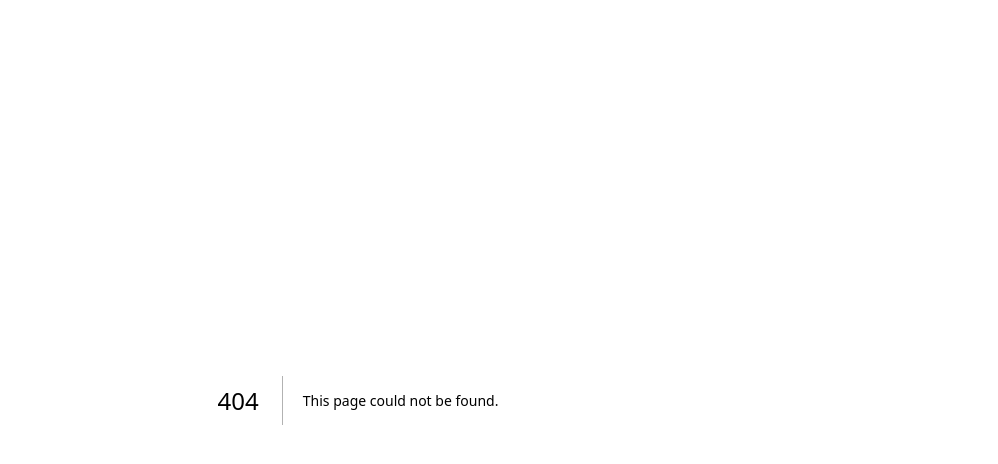
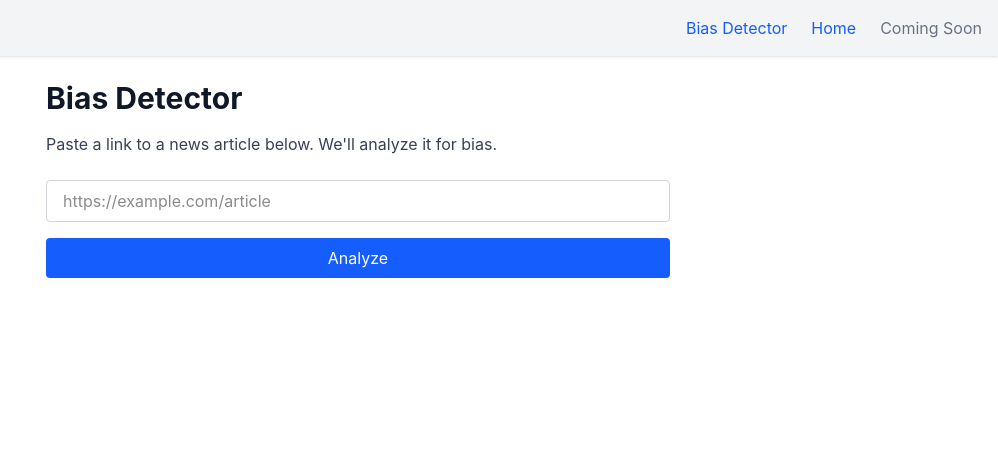
Before and after one commit to Lingotech-Davis/NewsDashboard, a Next.js app in the folder nextjs-app/: page /bias in a window 1280 px wide. Before the commit this address had no page. Shown: the top 464 px of the page, without its empty margins (282-1280 px from the left). Built offline with nearby package versions, Linux system fonts and the light colour scheme.

Commit message:
Integrated Bias Detection into front end with back end call.

```diff
--- /dev/null
+++ b/nextjs-app/src/app/bias/page.tsx
@@ -0,0 +1,73 @@
+'use client'
+
+import { useState } from 'react';
+import BiasResult from '@/components/biasPage';
+
+export default function BiasPage() {
+  const [link, setLink] = useState('');
+  const [loading, setLoading] = useState(false);
+  const [result, setResult] = useState<any>(null);
+  const [error, setError] = useState<string | null>(null);
+
+  const handleSubmit = async (e: React.FormEvent) => {
+    e.preventDefault();
+    if (!link.trim()) return;
+
+    setLoading(true);
+    setError(null);
+    setResult(null);
+
+    try {
+      const res = await fetch('http://localhost:8000/api/v1/bias/analyze', {
+        method: 'POST',
+        headers: {
+          'Content-Type': 'application/json',
+        },
+        body: JSON.stringify({ url: link }),
+      });
+
+      if (!res.ok) throw new Error(`Server responded with ${res.status}`);
+      const json = await res.json();
+      setResult(json);
+    } catch (err: any) {
+      setError('Failed to analyze article. Please try again.');
+      console.error(err);
+    } finally {
+      setLoading(false);
+    }
+  };
+
+  return (
+    <div className="max-w-2xl mx-auto p-6">
+      <h1 className="text-3xl font-bold mb-4 text-gray-900 dark:text-gray-100">Bias Detector</h1>
+      <p className="mb-6 text-gray-700 dark:text-gray-300">
+        Paste a link to a news article below. We'll analyze it for bias.
+      </p>
+
+      <form onSubmit={handleSubmit} className="flex flex-col space-y-4">
+        <input
+          type="url"
+          placeholder="https://example.com/article"
+          value={link}
+          onChange={(e) => setLink(e.target.value)}
+          className="border border-gray-300 rounded px-4 py-2 focus:outline-none focus:ring-2 focus:ring-blue-500 dark:bg-gray-800 dark:text-white"
+          required
+        />
+        <button
+          type="submit"
+          disabled={loading}
+          className={`px-4 py-2 rounded text-white transition ${
+            loading ? 'bg-gray-400 cursor-not-allowed' : 'bg-blue-600 hover:bg-blue-700'
+          }`}
+        >
+          {loading ? 'Analyzing...' : 'Analyze'}
+        </button>
+      </form>
+
+      {error && <p className="mt-6 text-red-600">{error}</p>}
+
+      {result && <BiasResult result={result} />}
+
+    </div>
+  );
+}
--- a/nextjs-app/src/app/layout.tsx
+++ b/nextjs-app/src/app/layout.tsx
@@ -1,6 +1,6 @@
 import type { Metadata } from "next";
 // import { Inter } from "next/font/google";
-// import Nav from "@/components/nav";
+import Navbar from '@/components/navBar';
 import '@/styles/globals.css'
 
 // const inter = Inter({ subsets: ["latin"] });
@@ -23,7 +23,7 @@ export default function RootLayout({
         </div>
 
         <div className="flex flex-col h-full">
-          {/* <Nav /> */}
+          <Navbar />
           <div className="app flex-grow">
             {children}
           </div>
--- /dev/null
+++ b/nextjs-app/src/components/biasPage.tsx
@@ -0,0 +1,57 @@
+import React from 'react';
+
+type BiasResultProps = {
+  result: {
+    title: string;
+    source: string;
+    bias_prediction: string;
+    bias_distribution: {
+      left: number;
+      center: number;
+      right: number;
+    };
+    article_summary: {
+      authors: string[];
+      publish_date: string;
+      text_snippet: string;
+    };
+  };
+};
+
+export default function BiasResult({ result }: BiasResultProps) {
+  const { title, source, bias_prediction, bias_distribution, article_summary } = result;
+
+  return (
+    <div className="mt-8 p-6 rounded-lg border bg-gray-50 dark:bg-gray-800 dark:text-white shadow">
+      <h2 className="text-2xl font-semibold mb-2">{title}</h2>
+      <p className="text-sm text-gray-600 dark:text-gray-300 mb-4">
+        Source: <span className="font-medium">{source}</span> | Predicted Bias: <span className="font-bold capitalize">{bias_prediction}</span>
+      </p>
+
+      <div className="mb-6">
+        <h3 className="text-lg font-semibold mb-2">Bias Distribution</h3>
+        <ul className="space-y-1">
+          {Object.entries(bias_distribution).map(([key, value]) => (
+            <li key={key} className="flex justify-between">
+              <span className="capitalize">{key}</span>
+              <span>{(value * 100).toFixed(2)}%</span>
+            </li>
+          ))}
+        </ul>
+      </div>
+
+      <div>
+        <h3 className="text-lg font-semibold mb-2">Article Summary</h3>
+        <p className="text-sm text-gray-700 dark:text-gray-200 mb-2">
+          <strong>Published:</strong> {new Date(article_summary.publish_date).toLocaleString()}
+        </p>
+        <p className="text-sm text-gray-700 dark:text-gray-200 mb-2">
+          <strong>Authors:</strong> {article_summary.authors.join(', ')}
+        </p>
+        <p className="text-sm text-gray-700 dark:text-gray-200 whitespace-pre-wrap">
+          <strong>Snippet:</strong> {article_summary.text_snippet}
+        </p>
+      </div>
+    </div>
+  );
+}
--- /dev/null
+++ b/nextjs-app/src/components/navBar.tsx
@@ -0,0 +1,25 @@
+'use client';
+
+import Link from 'next/link';
+
+export default function Navbar() {
+  return (
+    <nav className="w-full flex justify-end p-4 bg-gray-100 shadow">
+      <ul className="flex space-x-6">
+        <li>
+          <Link href="/bias">
+            <span className="text-blue-600 hover:underline cursor-pointer">Bias Detector</span>
+          </Link>
+        </li>
+        <li>
+          <Link href="/">
+            <span className="text-blue-600 hover:underline cursor-pointer">Home</span>
+          </Link>
+        </li>
+        <li>
+          <span className="text-gray-500 cursor-not-allowed">Coming Soon</span>
+        </li>
+      </ul>
+    </nav>
+  );
+}
```
Also changed, not shown: 1 other file (tests, documents, lock files or other folders).
